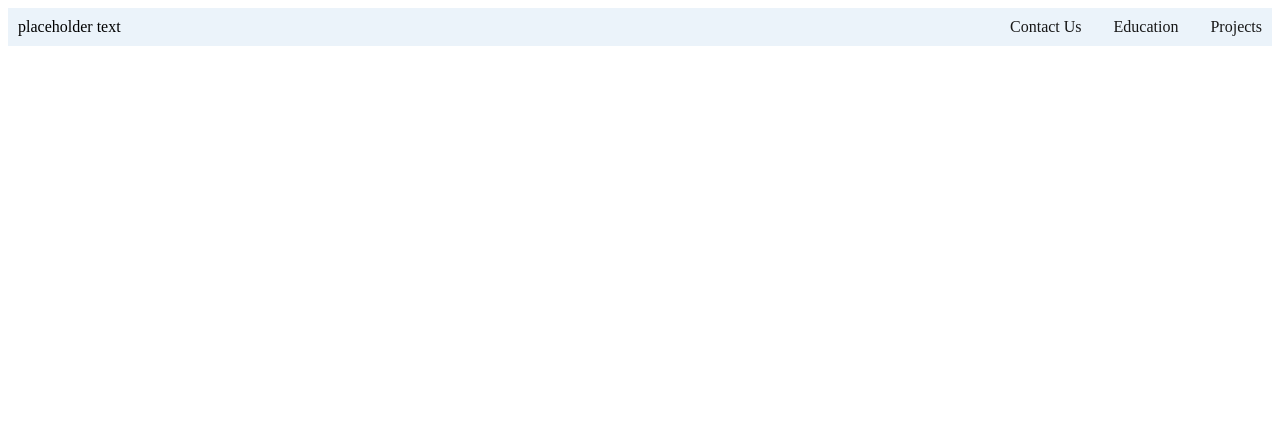
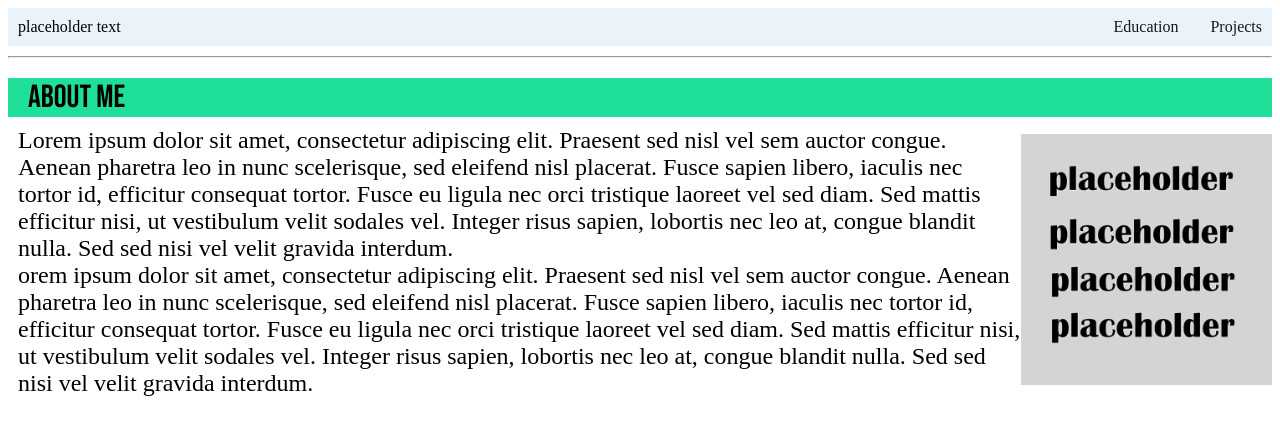
Before and after one commit to R8B0/r8b0.github.io, a plain HTML site: page index.html in a window 1280 px wide. Drawn offline with Linux system fonts and the light colour scheme.

Commit message:
created about tab with placeholder data

```diff
--- a/Style/index.css
+++ b/Style/index.css
@@ -2,17 +2,75 @@
     color: hwb(0 9% 91%);
     text-decoration: none;
 }
+
 .ui-header{
     display: flex;
     justify-content: space-between;
     padding: 10px 10px 10px 10px;
     background-color: hwb(206 92% 2%);
+    margin-bottom: 10px;
+}
 
+.ui-header-left{
+    font-size: 16px;
 }
+
 .ui-header-right{
+    margin-left: 20px;
     justify-content: flex-end;
     display: flex;
     flex-direction: row;
     flex-wrap: wrap;
     column-gap: 2rem;
 }
+
+main{
+    font-size: large;
+}
+
+.about-header{
+    font-family: "Bebas Neue", sans-serif;
+    font-weight: 400;
+    font-style: normal;
+    font-size: xx-large;
+    margin-top: 20px;
+    padding-left: 20px;
+    background-color: hwb(158 12% 12%);
+}
+.about-main{
+    margin-top: 10px;
+    display: flex;
+    height: auto;
+    align-items: center;
+}
+
+.about-main-text{
+    margin-left: 10px;
+    flex: 80%;
+    font-size: x-large;
+}
+
+.about-main-image{
+    width: auto;
+    flex: 20%;
+    max-width: 200%;
+}
+
+@media screen and (max-width: 1250px){
+    .about-main-text{
+        flex: 70%;
+    }
+    .about-main-img{
+        flex: 30%;
+    }
+}
+
+@media screen and (max-width: 800px) {
+    .about-main{
+        flex-direction: column-reverse;
+    }
+    .about-main-image{
+        max-width: 50%;
+    }
+
+}
--- a/index.html
+++ b/index.html
@@ -3,6 +3,9 @@
 <head>
 <title>welcome</title>
 <link rel="stylesheet" href="Style/index.css">
+<link rel="preconnect" href="https://fonts.googleapis.com">
+<link rel="preconnect" href="https://fonts.gstatic.com" crossorigin>
+<link href="https://fonts.googleapis.com/css2?family=Bebas+Neue&display=swap" rel="stylesheet">
 </head>
 <body>
   <div class="ui-header">
@@ -10,11 +13,25 @@
       placeholder text
     </div>
     <div class="ui-header-right">
-      <a href="About/Contact.html">Contact Us</a>
       <a href="About/Education.html">Education</a>
       <a href="About/Projects.html">Projects</a>
     </div>
   </div>
+  <hr>
+  <main>
+    <div class="about-header">
+        ABOUT ME
+    </div>
+    <div class="about-main">
+        <div class="about-main-text">
+            Lorem ipsum dolor sit amet, consectetur adipiscing elit. Praesent sed nisl vel sem auctor congue. Aenean pharetra leo in nunc scelerisque, sed eleifend nisl placerat. Fusce sapien libero, iaculis nec tortor id, efficitur consequat tortor. Fusce eu ligula nec orci tristique laoreet vel sed diam. Sed mattis efficitur nisi, ut vestibulum velit sodales vel. Integer risus sapien, lobortis nec leo at, congue blandit nulla. Sed sed nisi vel velit gravida interdum. <br>
+            orem ipsum dolor sit amet, consectetur adipiscing elit. Praesent sed nisl vel sem auctor congue. Aenean pharetra leo in nunc scelerisque, sed eleifend nisl placerat. Fusce sapien libero, iaculis nec tortor id, efficitur consequat tortor. Fusce eu ligula nec orci tristique laoreet vel sed diam. Sed mattis efficitur nisi, ut vestibulum velit sodales vel. Integer risus sapien, lobortis nec leo at, congue blandit nulla. Sed sed nisi vel velit gravida interdum.
+        </div>
+        <div class="about-main-image">
+            <img src="/Assets/MyImage.png" alt="placeholder" width="100%">
+        </div>
+    </div>
+  </main>
   <script></script>
 </body>
 </html>
```
Also changed, not shown: About/Contact.html (deleted, +0 -11 lines), Assets/MyImage.png (added).
